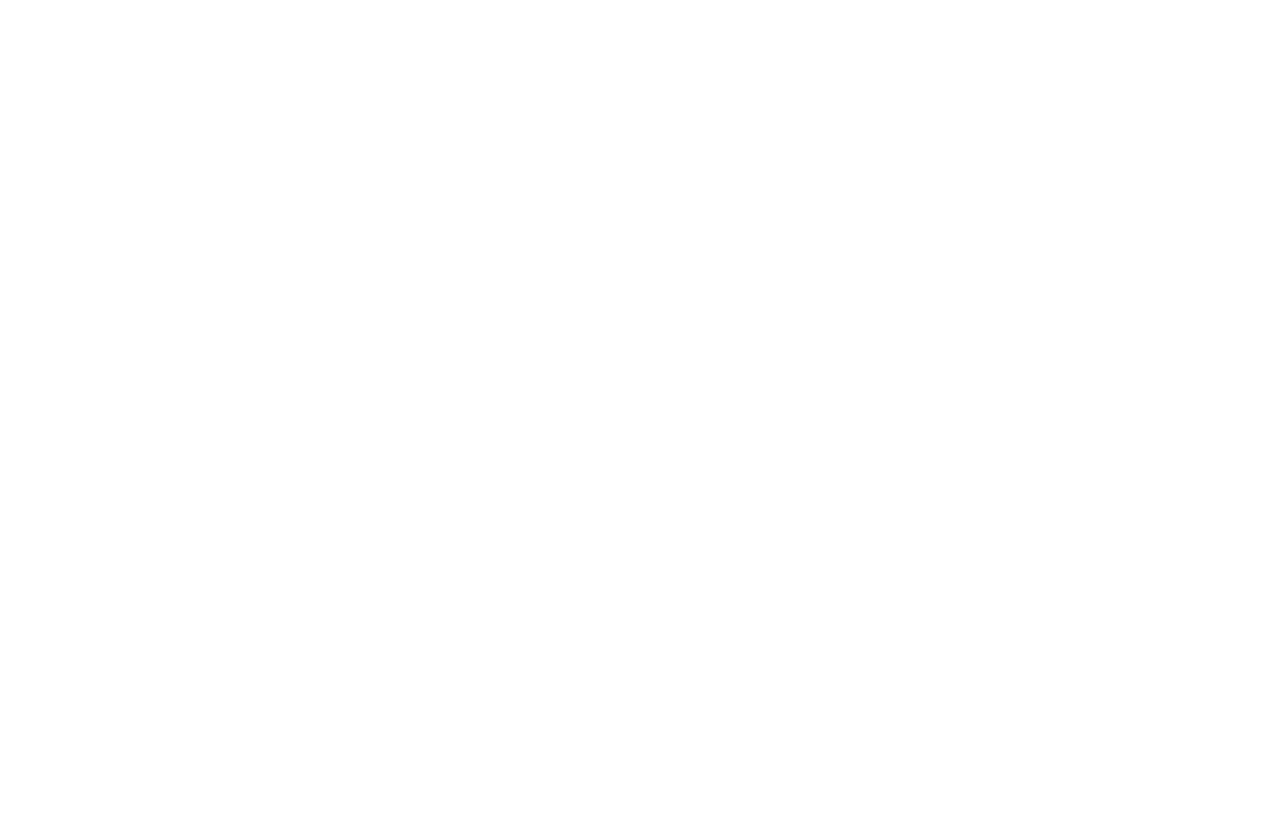
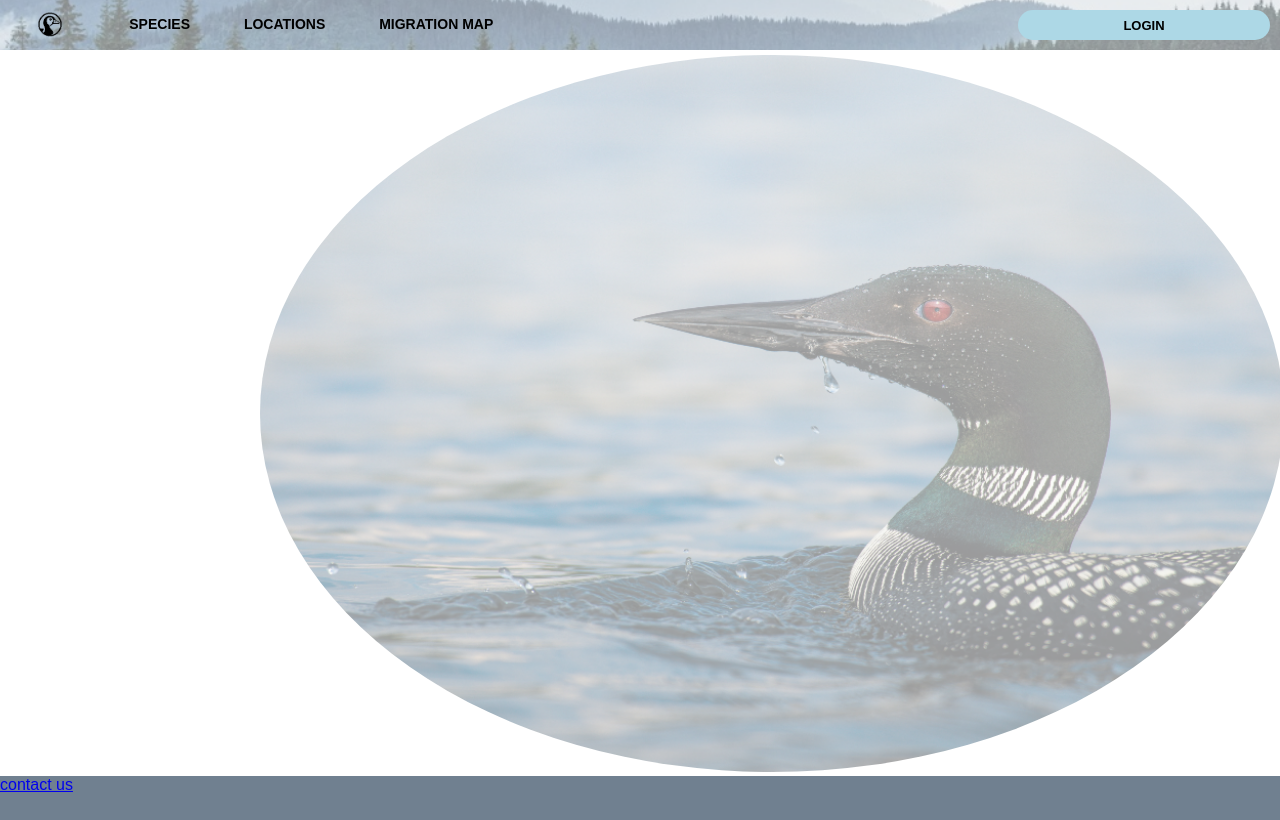
Before and after one commit to beck1941/Bird_Homepage, a website: page index.html in a window 1280 px wide. Drawn offline with Linux system fonts and the light colour scheme.

Commit message:
Header and Footer created (rough) page background added (rough)

```diff
--- a/index.html
+++ b/index.html
@@ -3,8 +3,37 @@
 <head>
     <meta charset="UTF-8">
     <title>Title</title>
+    <link rel="stylesheet" href="styles.css">
 </head>
 <body>
+<div class="container">
+
+    <section class="header">
+        <nav class="topnav">
+            <b>
+            <a href="#"><img src="files/loonlogo-removebg-preview.png" alt="loon logo"></a>
+            <a href="#">Species</a>
+            <a href="#">Locations</a>
+            <a href="#">Migration Map</a></b>
+        </nav>
+
+        <div class="login">
+            <a href="#"><b>Login</b></a>
+        </div>
+    </section>
+
+    <section class="middle">
+        <img src="files/loonbackground.png" alt="loon background">
+    </section>
+
+    <section class="bottom">
+        <nav class="bottomnav">
+            <a href="#">contact us</a>
+        </nav>
+    </section>
+
+</div>
 
 </body>
+
 </html>
--- a/styles.css
+++ b/styles.css
@@ -0,0 +1,95 @@
+body {
+    font-family: Arial, Helvetica, sans-serif;
+    margin: 0;
+
+    div.container {
+        width: auto;
+        height: auto;
+
+    }
+
+
+    section.header {
+        display: flex;
+        width: 100%;
+        background-image: url("files/output-onlinepngtools.png");
+        background-size: cover;
+        background-position: center;
+        background-repeat: no-repeat;
+
+        > nav.topnav {
+            width: 80%;
+            text-align: left;
+            font-size: 14px;
+
+            a {
+                color: black;
+                text-decoration: none;
+                padding: 15px;
+                margin: 10px;
+                text-transform: uppercase;
+
+
+
+
+                img {
+                    width: 5%;
+                    vertical-align: middle;
+                }
+
+                &:hover {
+                    text-decoration: underline;
+                }
+
+
+            }
+
+
+        }
+
+        div.login{
+            width: 20%;
+            border-radius: 20px;
+            background-color: lightblue;
+            text-align: center;
+            padding-top: 8px;
+            font-size: 13px;
+            margin: 10px;
+
+
+
+            a{
+                color: black;
+                text-decoration: none;
+                text-transform: uppercase;
+            }
+
+            &:hover {
+                color: white;
+                background-color: cadetblue;
+            }
+        }
+
+
+    }
+
+    section.middle {
+        img {
+            height: auto;
+            width: 80%;
+            margin-top: 5px;
+            margin-left: 260px;
+            border-radius: 60%;
+        }
+
+    }
+
+    section.bottom {
+        display: flex;
+        flex-direction: column;
+        width: 100%;
+        height: 44px;
+        background-color: slategrey;
+    }
+
+}
```
Also changed, not shown: files/loonbackground.png (added), files/loonlogo-removebg-preview.png (added), files/output-onlinepngtools.png (added).
